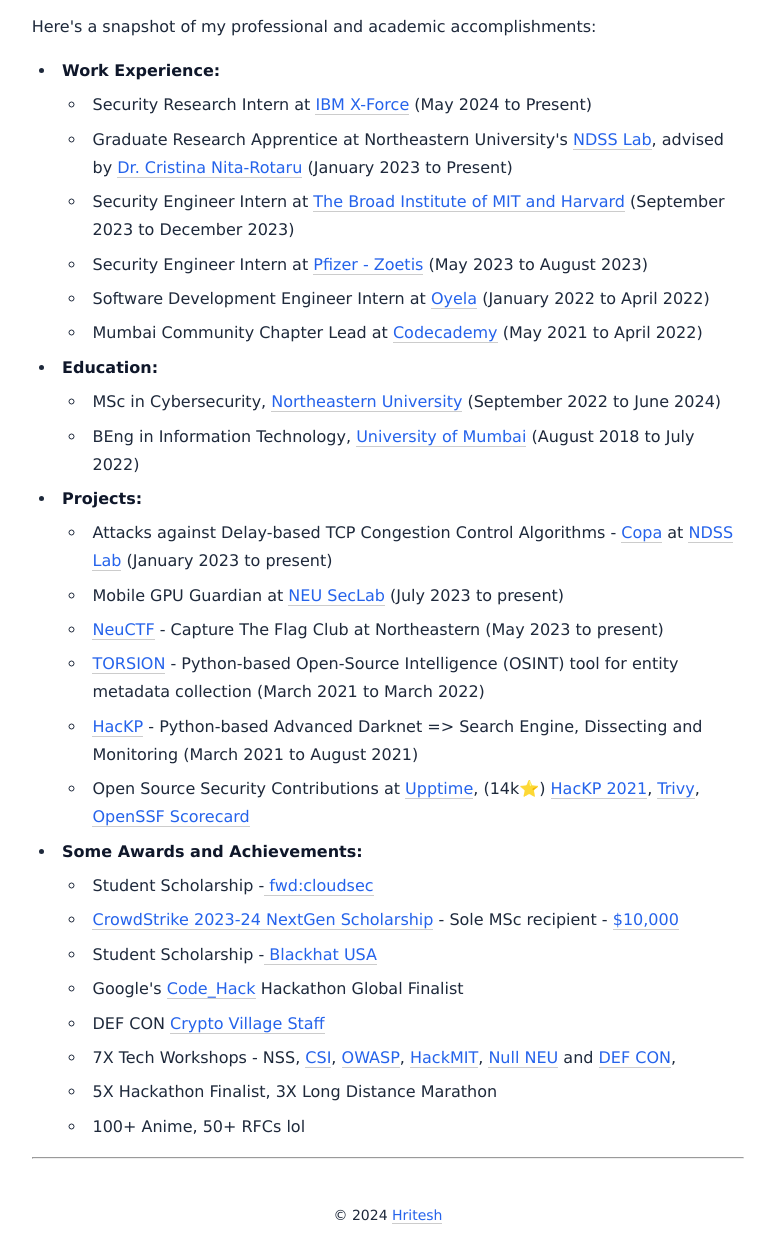
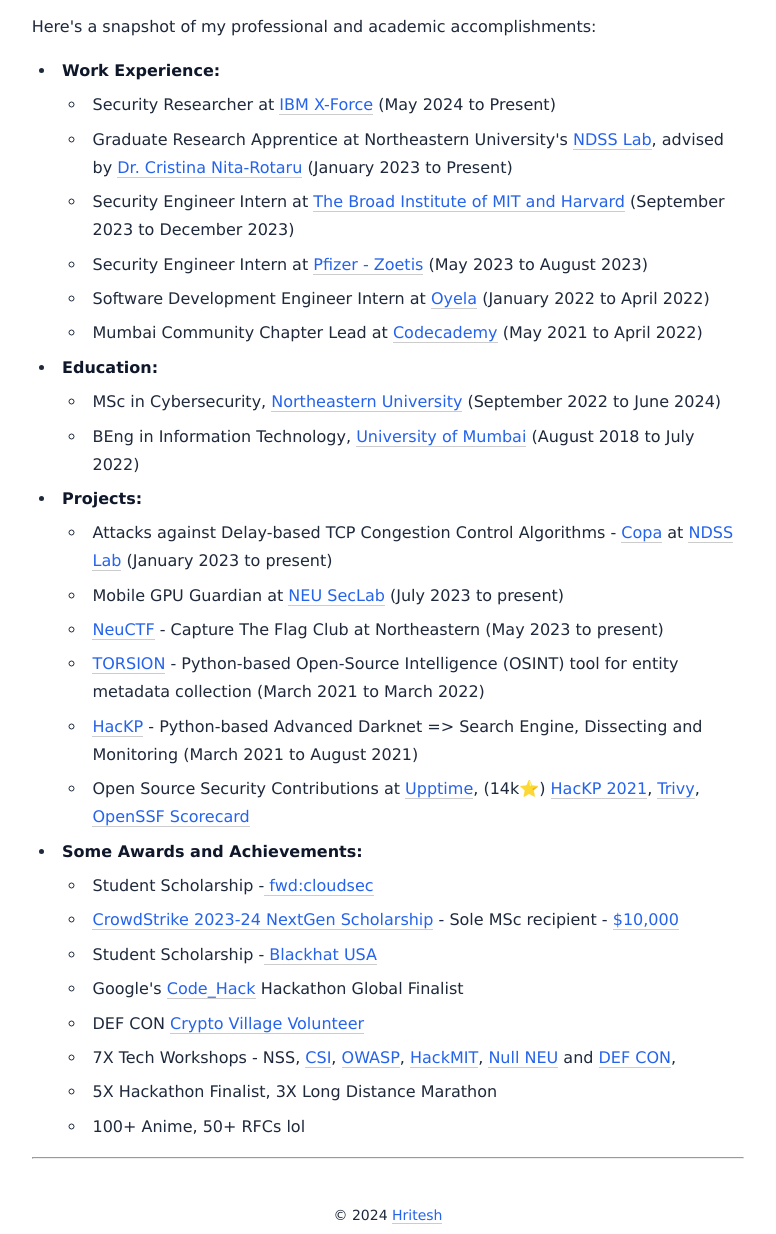
Before and after one commit to hritesh-sonawane/hritesh-sonawane.github.io, an Astro site: page / in a window 1280 px wide. Shown: the part 385-1619 px from the top of the page, without its empty margins (252-1028 px from the left). Built offline with nearby package versions, Linux system fonts and the light colour scheme; Astro itself is replaced by a stand-in of ours.

Commit message:
update index

```diff
--- a/src/components/AboutTheTheme.astro
+++ b/src/components/AboutTheTheme.astro
@@ -9,7 +9,7 @@
     <li>
       <strong class="animated">Work Experience:</strong>
       <ul>
-        <li>Security Research Intern at
+        <li>Security Researcher at
           <a class="animated" href={"https://www.ibm.com/x-force"} target="_blank">IBM X-Force</a>
           (May 2024 to Present)</li>
         <li>Graduate Research Apprentice at Northeastern University's
@@ -79,7 +79,7 @@
         <li><a class="animated" href={"https://www.crowdstrike.com/about-crowdstrike/nextgen-scholarship-program"} target="_blank"> CrowdStrike 2023-24 NextGen Scholarship</a> - Sole MSc recipient - <a class="animated">$10,000</a></li>
         <li>Student Scholarship -<a class="animated" href={"https://www.blackhat.com"} target="_blank"> Blackhat USA</a></li>
         <li>Google's <a class="animated" href={"https://codelovehack.bemyapp.com"} target="_blank"> Code_Hack</a> Hackathon Global Finalist</li>
-        <li>DEF CON <a class="animated" href={"https://cryptovillage.org"} target="_blank"> Crypto Village Staff</a></li>
+        <li>DEF CON <a class="animated" href={"https://cryptovillage.org"} target="_blank"> Crypto Village Volunteer</a></li>
         <li>7X Tech Workshops - NSS, <a class="animated" href={"https://csiindia.org"} target="_blank"> CSI</a>,
           <a class="animated" href={"https://owasp.org"} target="_blank"> OWASP</a>,
           <a class="animated" href={"https://hackmit.org"} target="_blank"> HackMIT</a>,
```
